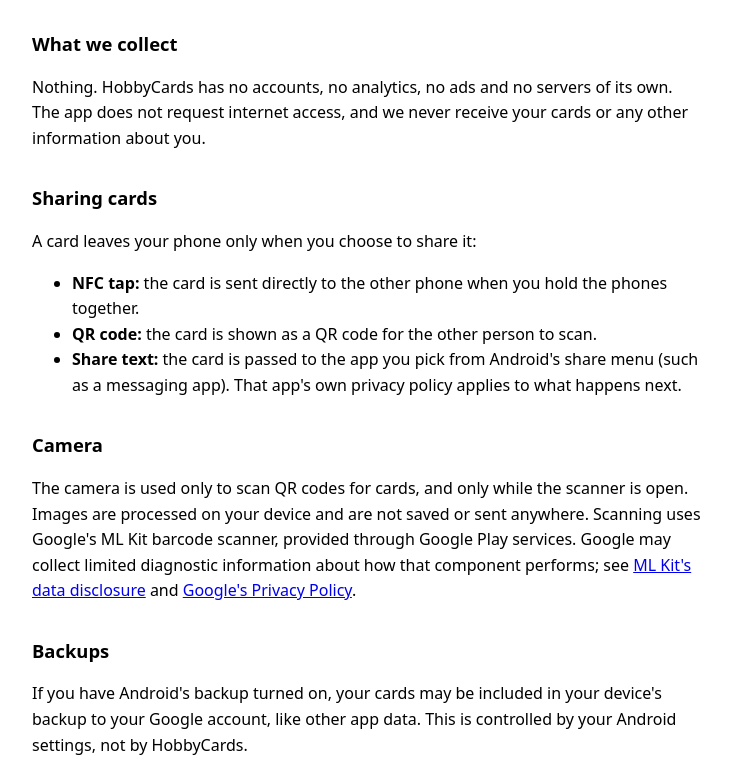
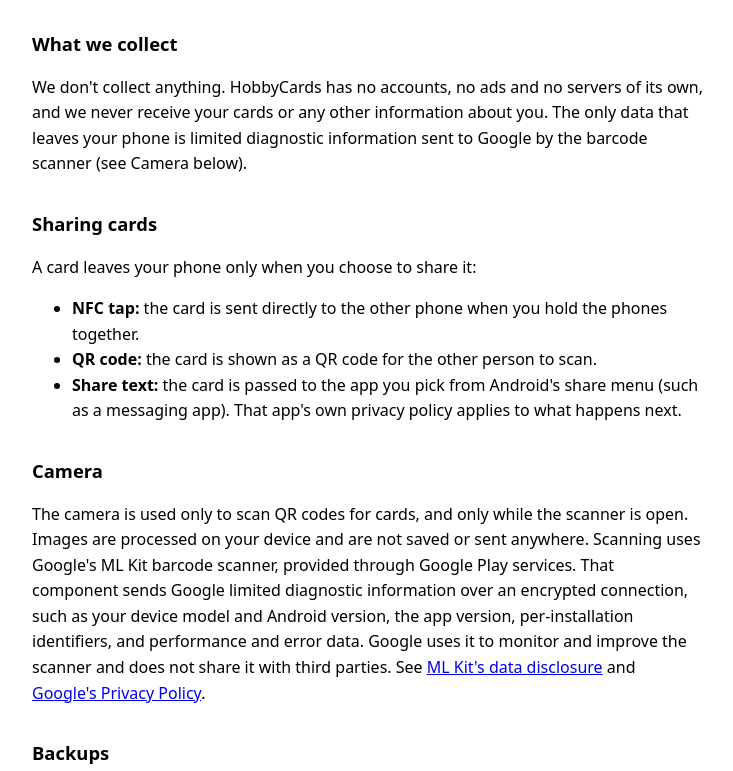
Before and after one commit to brigham4210/brigham4210.github.io, a plain HTML site: page hobbycards/privacy-policy.html in a window 1280 px wide. Shown: the part 391-1162 px from the top of the page, without its empty margins (272-1005 px from the left). Drawn offline with Linux system fonts and the light colour scheme.

Commit message:
Update HobbyCards privacy policy: disclose ML Kit diagnostics
Co-Authored-By: Claude Opus 5.5 <noreply@anthropic.com>

```diff
--- a/hobbycards/privacy-policy.html
+++ b/hobbycards/privacy-policy.html
@@ -13,7 +13,7 @@
 </head>
 <body>
 <h1>HobbyCards Privacy Policy</h1>
-<p><em>Last updated: November 17, 2026</em></p>
+<p><em>Last updated: November 18, 2026</em></p>
 
 <p>HobbyCards lets you make simple contact cards and swap them with people nearby.
 This policy explains what the app does with your information. In short: everything
@@ -26,9 +26,10 @@ people contain the same kinds of information. All of this is stored only on your
 device, in the app's private storage.</p>
 
 <h2>What we collect</h2>
-<p>Nothing. HobbyCards has no accounts, no analytics, no ads and no servers of its own.
-The app does not request internet access, and we never receive your cards or any
-other information about you.</p>
+<p>We don't collect anything. HobbyCards has no accounts, no ads and no servers of its own,
+and we never receive your cards or any other information about you. The only data that
+leaves your phone is limited diagnostic information sent to Google by the barcode
+scanner (see Camera below).</p>
 
 <h2>Sharing cards</h2>
 <p>A card leaves your phone only when you choose to share it:</p>
@@ -42,8 +43,11 @@ other information about you.</p>
 <h2>Camera</h2>
 <p>The camera is used only to scan QR codes for cards, and only while the scanner is open.
 Images are processed on your device and are not saved or sent anywhere. Scanning uses
-Google's ML Kit barcode scanner, provided through Google Play services. Google may collect
-limited diagnostic information about how that component performs; see
+Google's ML Kit barcode scanner, provided through Google Play services. That component sends
+Google limited diagnostic information over an encrypted connection, such as your device
+model and Android version, the app version, per-installation identifiers, and performance
+and error data. Google uses it to monitor and improve the scanner and does not share it
+with third parties. See
 <a href="https://developers.google.com/ml-kit/android-data-disclosure">ML Kit's data disclosure</a>
 and <a href="https://policies.google.com/privacy">Google's Privacy Policy</a>.</p>
 
```
